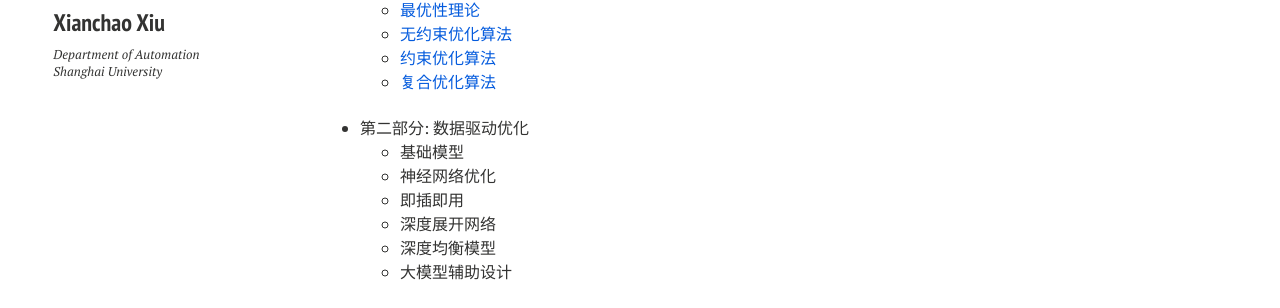
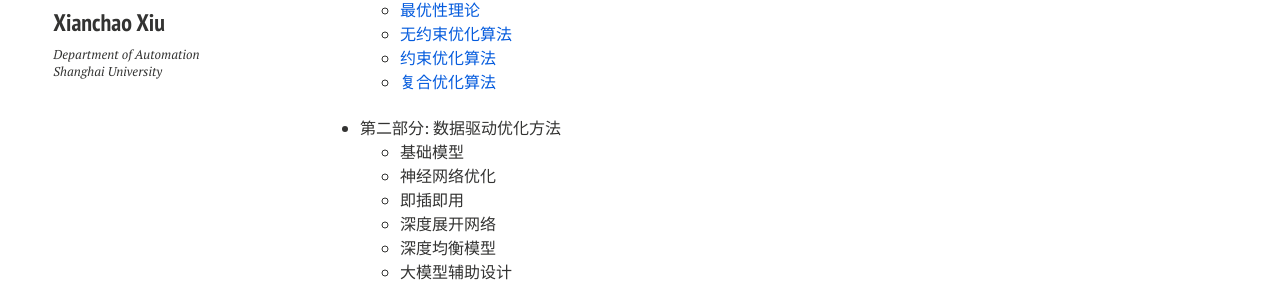
Before and after one commit to xianchaoxiu/xianchaoxiu.github.io, a Jekyll site: the page built from teaching/index.md, in a window 1280 px wide. Shown: the part 227-535 px from the top of the page. Built offline with Jekyll 4.4.1, drawn with Linux system fonts in a browser that asks for light colours; nearby versions of some CDN libraries.

Commit message:
Update index.md

```diff
--- a/teaching/index.md
+++ b/teaching/index.md
@@ -19,7 +19,7 @@ share: false
   - <a href="../teaching/OPT_1.pdf" class="textlink" target="_blank">复合优化算法 </a> <br><br>
 
 
-- 第二部分: 数据驱动优化 <br>
+- 第二部分: 数据驱动优化方法 <br>
   - 基础模型 <br>
   - 神经网络优化  <br>
   - 即插即用 <br>
```
